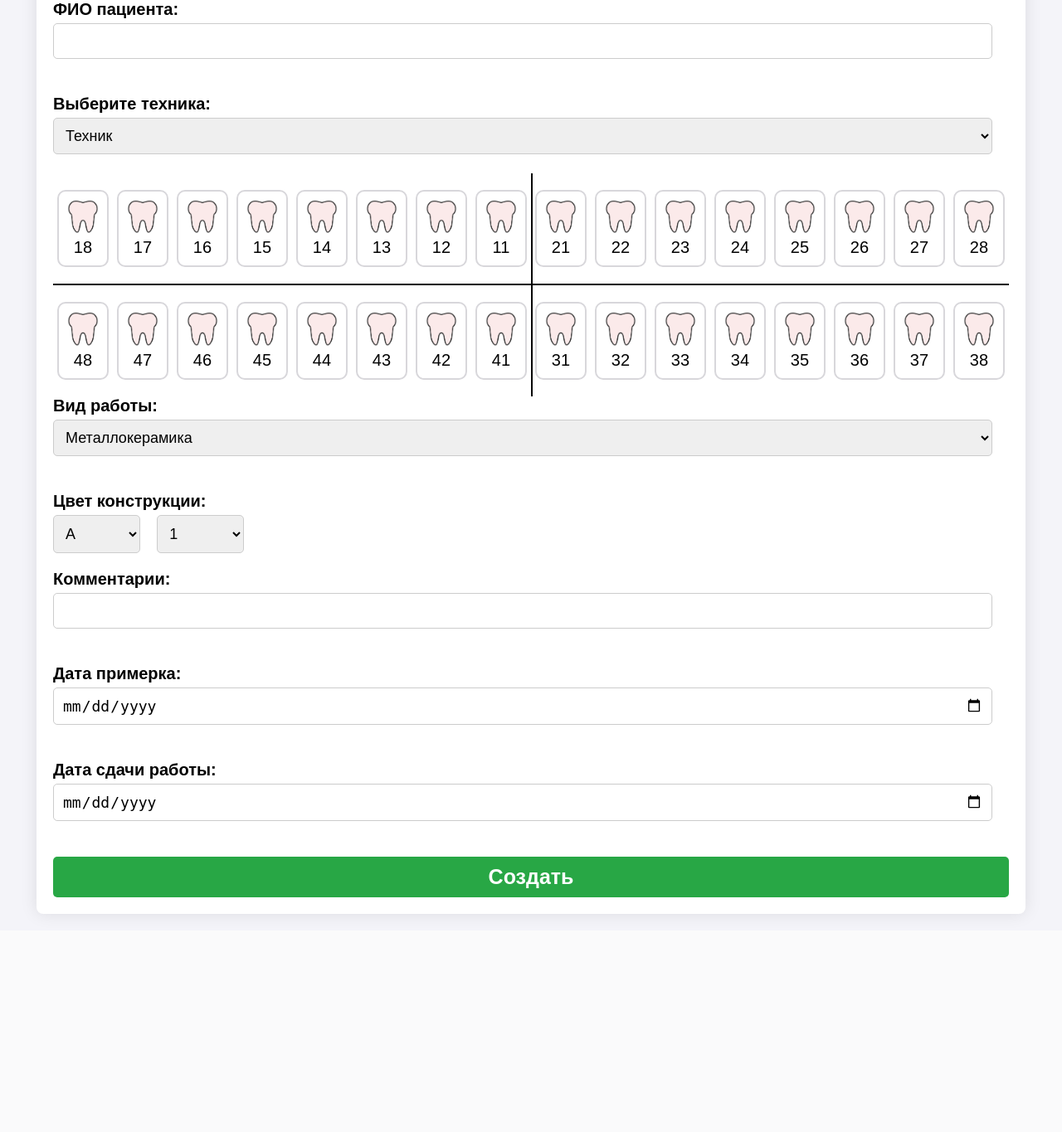
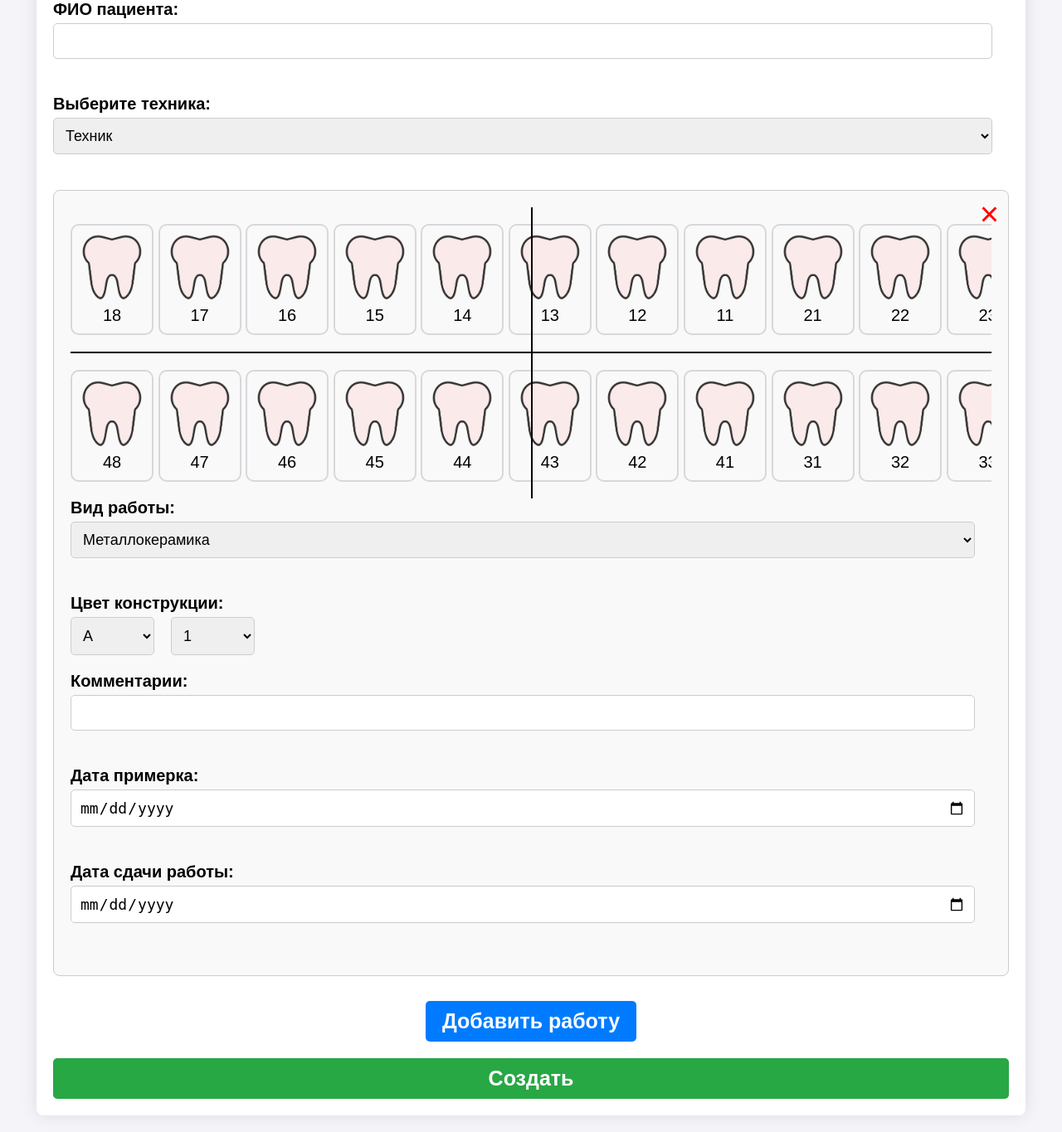
Before and after one commit to Radriz/DoctorConnect, a FastAPI app: page /order/create in a window 1280 px wide. Shown: the part 208-1573 px from the top of the page at 83% size. Before the commit the page ends 1316 px from the top, so only its background shows below. Run offline with FastAPI, Linux system fonts and the light colour scheme.

Commit message:
commit update create_order and js code

```diff
--- a/main.py
+++ b/main.py
@@ -1,6 +1,7 @@
 from typing import Optional
 
 from fastapi import FastAPI, Form, Depends, HTTPException, Request
+from fastapi.openapi.models import Response
 from fastapi.responses import HTMLResponse, RedirectResponse
 from fastapi.security import OAuth2PasswordBearer, OAuth2PasswordRequestForm
 from pydantic import BaseModel
@@ -29,6 +30,18 @@
 class UserAuthorization(BaseModel):
     email: str
     password: str
+
+
+class Order(BaseModel):
+    patient: str
+    formula: str
+    type: str
+    comment: str
+    fitting: str
+    deadline: str
+    technik: str
+    color_letter: str
+    color_number: str
 
 
 def create_session(user_id):
@@ -122,7 +135,7 @@
         response = RedirectResponse(url="/account")
         response.set_cookie(key="session", value=session)
         return response
-    return templates.TemplateResponse("authorization.html", {"request": request, "wrong_password":True})
+    return templates.TemplateResponse("authorization.html", {"request": request, "wrong_password": True})
 
 
 @app.post("/registration", response_class=HTMLResponse)
@@ -151,19 +164,22 @@
         "color_number": color_number
     })
 
+
 @app.get("/order/plan", response_class=HTMLResponse)
 async def plan(request: Request):
     types = procedure_type()
-    return templates.TemplateResponse("plan.html",{
+    return templates.TemplateResponse("plan.html", {
         "request": request,
         "first_row": first_row,
         "second_row": second_row,
         "job_types": types
     })
+
+
 @app.get("/procedure/{type}")
 async def get_name_procedure_by_type(request: Request, type: str):
     names = name_procedure(type)
-    procedures = {"procedure":[]}
+    procedures = {"procedure": []}
     for name in names:
         procedure = {}
         procedure["id"] = name[0]
@@ -174,28 +190,24 @@
 
 
 @app.post("/order/create", response_class=HTMLResponse)
-async def add_order(request: Request, patient: str = Form(...), formula: str = Form(...),
-                    type: str = Form(...), comment: str = Form(""), fitting: str = Form(...),
-                    deadline: str = Form(...), technik: str = Form(...), color_letter: str = Form(...),
-                    color_number: str = Form(...)):
+async def add_order(request: Request, order: Order):
     session_cookie = request.cookies.get("session")
     user_id = read_session(session_cookie)
     doctor = get_user(user_id)
-    techniks = find_techniks()
 
-    create_order(patient, formula, type, comment, fitting, deadline, int(technik), doctor[0],
-                 color_letter, color_number)
-    return templates.TemplateResponse("create_order.html", {
-        "request": request,
-        "success": True,
-        "first_row": first_row,
-        "second_row": second_row,
-        "selected_tooth": [],
-        "job_types": types,
-        "color_letter": color_letter,
-        "color_number": color_number,
-        "techniks": techniks,
-    })
+    create_order(
+        order.patient,
+        order.formula,
+        order.type,
+        order.comment,
+        order.fitting,
+        order.deadline,
+        int(order.technik),
+        doctor[0],
+        order.color_letter,
+        order.color_number
+    )
+    return Response(content = "Успешно!", status_code=200, type="application/text")
 
 
 @app.post("/order/update/{order_id}", response_class=HTMLResponse)
@@ -288,10 +300,10 @@
 
 
 if __name__ == "__main__":
-    uvicorn.run("main:app", host="127.0.0.1", port=8000, reload=True)
-    # uvicorn.run("main:app",
-    #             host="0.0.0.0",
-    #             port=443,
-    #             reload=True,
-    #             ssl_keyfile="/etc/letsencrypt/live/drlink.ru/privkey.pem",
-    #             ssl_certfile="/etc/letsencrypt/live/drlink.ru/fullchain.pem")
+    # uvicorn.run("main:app", host="127.0.0.1", port=8000, reload=True)
+    uvicorn.run("main:app",
+                host="0.0.0.0",
+                port=443,
+                reload=True,
+                ssl_keyfile="/etc/letsencrypt/live/drlink.ru/privkey.pem",
+                ssl_certfile="/etc/letsencrypt/live/drlink.ru/fullchain.pem")
--- a/templates/create_order.html
+++ b/templates/create_order.html
@@ -21,10 +21,9 @@
         <h2>Заказ отправлен успешно</h2>
     </div>
     {% endif %}
-    <form id="order_form" method="post" action="/order/create">
     <div class="form-group">
         <label>ФИО пациента:</label>
-            <input type="text" name="patient" required><br><br>
+        <input id="fio" type="text" name="patient" required><br><br>
     </div>
     <div class="form-group">
         <label for="technik">Выберите техника:</label>
@@ -34,6 +33,7 @@
             {% endfor %}
         </select><br><br>
     </div>
+    <div id="order-container" class="order-block">
         <div class="tooth-selection-container">
             <div class="tooth-selection">
                 {% for tooth in first_row %}
@@ -84,19 +84,26 @@
         </div>
         <div class="form-group">
             <label>Комментарии:</label>
-            <input type="text" name="comment" value=""><br><br>
+            <input id="text" type="text" name="comment" value=""><br><br>
         </div>
         <div class="form-group">
             <label>Дата примерка:</label>
-            <input type="date" name="fitting"><br><br>
+            <input id="date_fitting" type="date" name="fitting"><br><br>
         </div>
         <div class="form-group">
             <label>Дата сдачи работы:</label>
-            <input type="date" name="deadline" required><br><br>
+            <input id="date_deadline" type="date" name="deadline" required><br><br>
+        </div>
+        <div class="delete-button">
+            <button class="delete-btn" onclick="deleteOrderBlock(this)">×</button>
+        </div>
+    </div>
+
+    <div id="add-order" class="add-order-button">
+        <button onclick="addOrderBlock()">Добавить работу</button>
     </div>
 
     <input id="submit" type="submit" value="Создать" class="create">
-    </form>
 </div>
 <script src="/js/create_order.js"></script>
 </body>
--- a/templates/css/create_order.css
+++ b/templates/css/create_order.css
@@ -10,6 +10,7 @@
     font-size: 20px;
 }
 hr{
+    width: 100%;
     border: 1px solid black;
 
 }
@@ -104,16 +105,18 @@
 }
 
 .tooth-selection-container {
-    position: relative;
+    overflow-x: auto;
+    white-space: nowrap;
+
 }
 
 .tooth-selection {
-    display: flex;
-    flex-wrap: wrap;
+    display: flex
+    flex-wrap: nowrap;
     justify-content: space-around;
     margin-bottom: 20px;
     margin-top: 20px;
-    position: relative;
+    position:sticky;
 }
 
 .separator {
@@ -123,14 +126,15 @@
     position: absolute;
     left: 50%;
     top: -20px; /* Adjust the top position to ensure the separator spans both rows */
-    z-index: 0;
+    z-index: +1;
+    y-index: +1;
 }
 
 .button-tooth {
     background-color: transparent;
     border: 2px solid #d8d7db;
     border-radius: 10px;
-    width: 5.4%;
+    width: 100px;
     font-size: 100%;
     padding: 10px;
     cursor: pointer;
@@ -153,13 +157,59 @@
     border-color: #4CAF50;
 }
 
-@media screen and (max-width: 600px) {
-    .button-tooth {
-        font-size: 60%;
-        width: 10%;
-    }
+@media screen and (max-width: 900px) {
+
 
     .container {
         padding: 10px;
     }
 }
+
+
+/* Стили для order-block */
+.order-block {
+    background: #f9f9f9;
+    border: 1px solid #ccc;
+    padding: 20px;
+    border-radius: 8px;
+    margin-bottom: 20px;
+    position: relative;
+}
+
+/* Стили для кнопки удаления */
+.delete-button {
+    position: absolute;
+    top: 5px;
+    right: 5px;
+}
+
+.delete-btn {
+    background: none;
+    border: none;
+    color: red;
+    font-size: 40px;
+    cursor: pointer;
+}
+
+/* Стили для кнопки добавления */
+.add-order-button {
+    text-align: center;
+    margin-top: 30px;
+
+}
+
+.add-order-button button {
+    margin-bottom: 20px;
+    background: #007bff;
+    color: white;
+    border: none;
+    padding: 10px 20px;
+    border-radius: 5px;
+    cursor: pointer;
+    font-size: 25px;
+    font-weight: bold;
+}
+
+.add-order-button button:hover {
+    background: #0056b3;
+}
```
Also changed, not shown: templates/js/create_order.js (+81 -15 lines), Database.db. Lines whose indentation alone changed are shown as unchanged.
